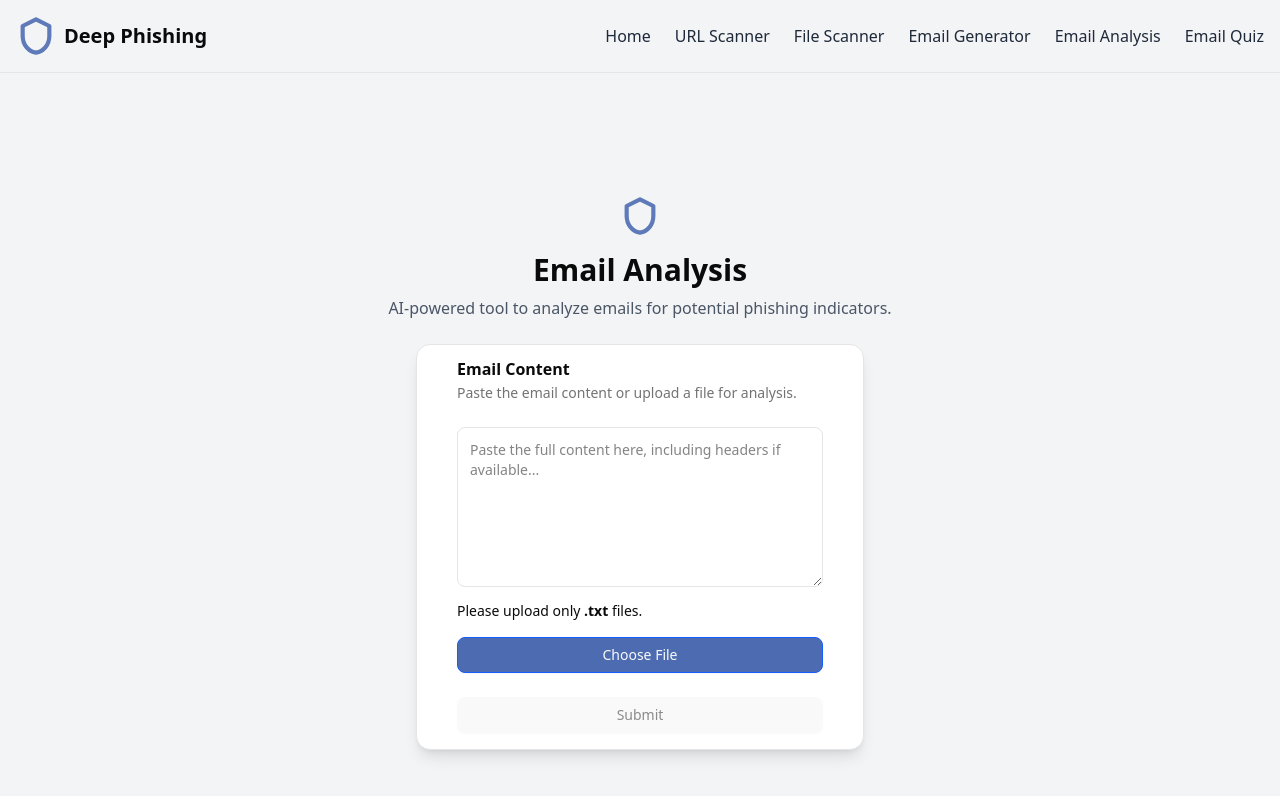
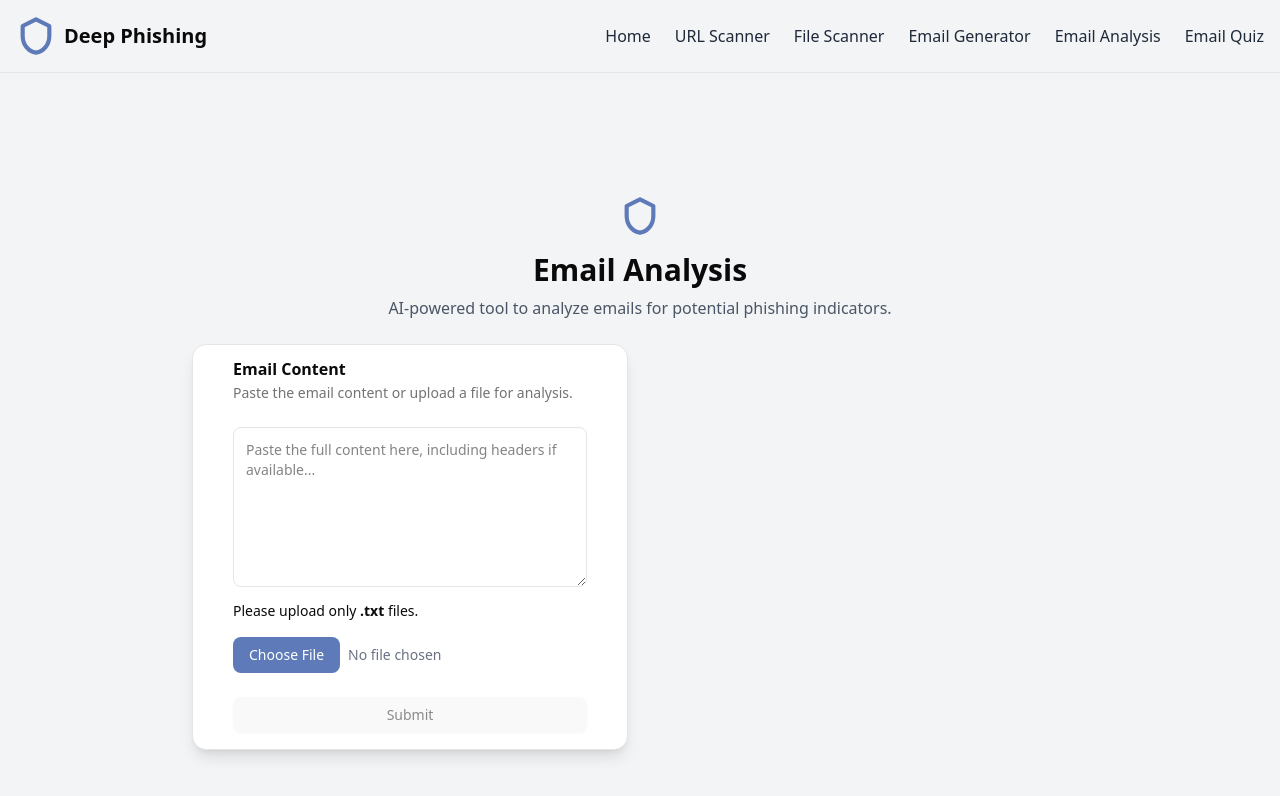
Before and after one commit to CMPT-276-SPRING-2025/final-project-06-valleys, a Next.js app in the folder src/: page /emailAnalysis in a window 1280 px wide. Shown: the top 796 px of the page. Built offline with nearby package versions, Linux system fonts and the light colour scheme.

Commit message:
fixed the file choose button

```diff
--- a/src/src/app/emailAnalysis/page.jsx
+++ b/src/src/app/emailAnalysis/page.jsx
@@ -23,7 +23,10 @@ export default function EmailAnalysis() {
   };
 
   const handleFileChange = (e) => {
-    setFile(e.target.files[0]);
+    const selectedFile = e.target.files[0];
+    if (selectedFile) {
+      setFile(selectedFile);
+    }
   };
 
   const isFormValid = text.trim() !== '' || file !== null;
@@ -36,7 +39,7 @@ export default function EmailAnalysis() {
 
     const formData = new FormData();
     if (text) formData.append('text', text);
-    if (file) formData.append('file', file);
+    if (file) formData.append('file', file); // ✅ Fix: Append the file correctly
 
     try {
       const response = await fetch('/api/OpenAI/emailAnalysis', {
@@ -60,19 +63,19 @@ export default function EmailAnalysis() {
 
   return (
     <div className="flex flex-col items-center justify-center min-h-screen bg-gray-100">
-      {/* Shield Logo */}
+      {/* Centered Logo and Title */}
+      <div className="flex flex-col items-center mb-6">
         <ShieldLogo />
-
-      {/* Title */}
         <h1 className="text-3xl font-bold mt-4">Email Analysis</h1>
-
-      {/* Subtitle */}
         <p className="text-gray-600 text-center mt-2">
           AI-powered tool to analyze emails for potential phishing indicators.
         </p>
+      </div>
 
-      {/* Card */}
-      <Card className="mt-6 w-full max-w-md p-4 shadow-lg">
+      {/* Main Content (Two Columns) */}
+      <div className="grid grid-cols-2 gap-6 w-full max-w-4xl">
+        {/* Left Column - Card */}
+        <Card className="p-4 shadow-lg">
           <CardHeader>
             <CardTitle>Email Content</CardTitle>
             <CardDescription>
@@ -93,30 +96,32 @@ export default function EmailAnalysis() {
               Please upload only <span className="font-semibold">.txt</span> files.
             </p>
 
-          {/* Choose File Button */}
-          <div className="mt-4">
-            <Button
-              as="label"
+            <div className="flex items-center mt-4 space-x-2">
+             {/* File Upload Button */}
+             <label
                htmlFor="file-upload"
-              className="w-full border-blue-600 border rounded-md hover:text-white transition"
+               className="px-4 py-2 text-sm text-white rounded-md transition cursor-pointer hover:bg-blue-500"
+               style={{ backgroundColor: '#5e7ab8' }}
              >
                Choose File
-            </Button>
+             </label>
+
+             {/* Hidden but accessible input */}
              <input
                id="file-upload"
                type="file"
-              className="hidden"
                accept=".txt"
                onChange={handleFileChange}
+               className="absolute w-0 h-0 overflow-hidden"
              />
+
+             {/* File Name or Placeholder */}
+             <span className="text-sm text-gray-500">
+               {file ? file.name : 'No file chosen'}
+             </span>
            </div>
 
-          {/* Display uploaded file name */}
-          {file && (
-            <p className="text-sm text-gray-600 mt-2">
-              {file.name}
-            </p>
-          )}
+
           </CardContent>
 
           {/* Submit Button */}
@@ -132,13 +137,14 @@ export default function EmailAnalysis() {
           </CardFooter>
         </Card>
 
-      {/* Display Result */}
+        {/* Right Column - Result */}
         {result && (
           <div
-          className="mt-6 w-full max-w-md p-4 border rounded-md bg-white shadow-md"
+            className="border rounded-md p-4 shadow-md bg-white"
             dangerouslySetInnerHTML={{ __html: result }}
           />
         )}
       </div>
+    </div>
   );
 }
```
Lines whose indentation alone changed are shown as unchanged.
